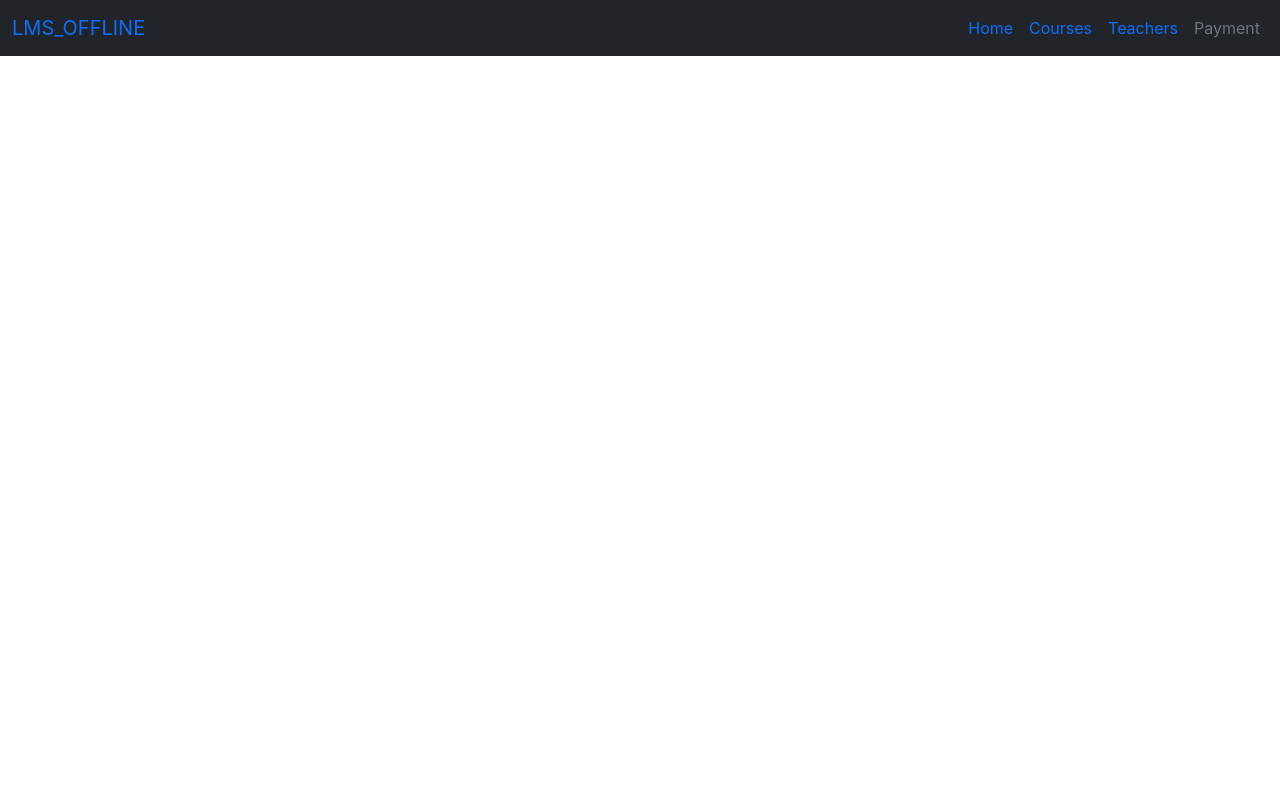
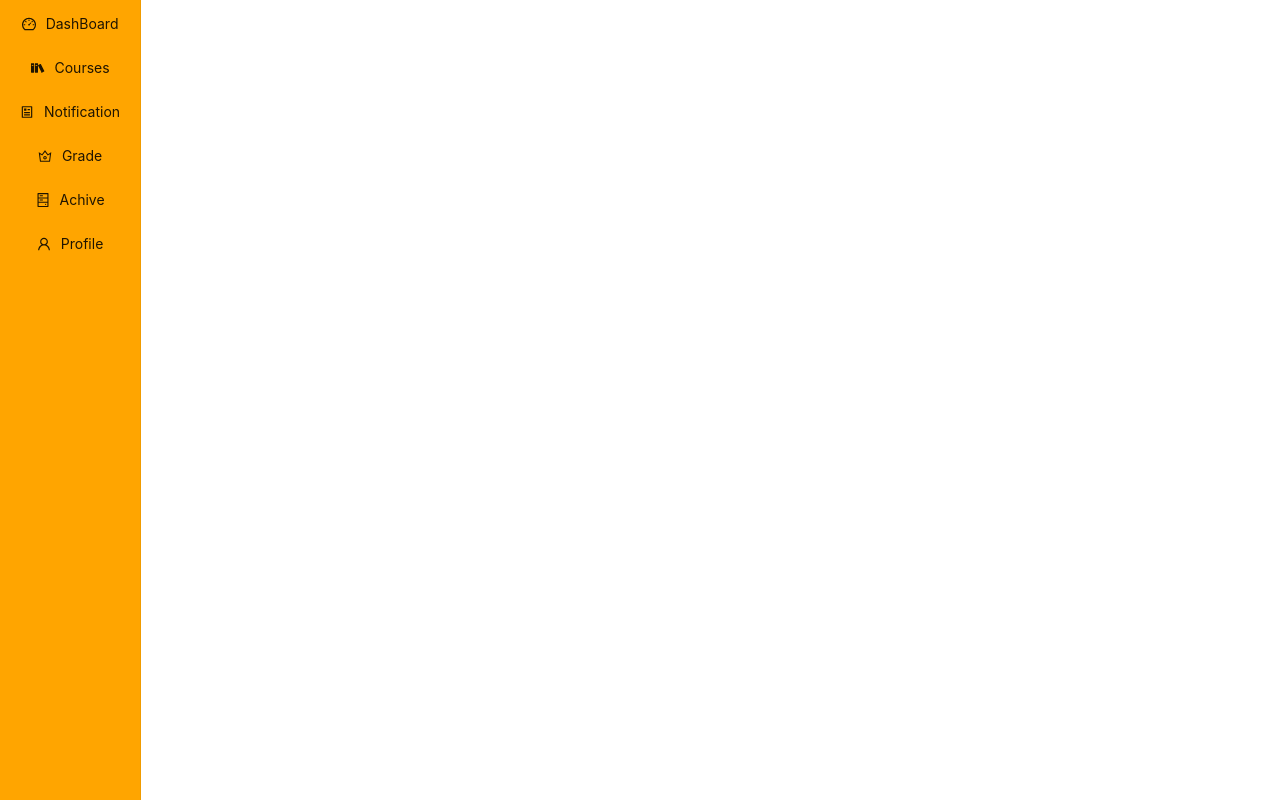
Before and after one commit to donuva/INT3306E_20_TEAM-9, a React (Create React App) app in the folder lms_fe/: page / in a window 1280 px wide. Built offline with nearby package versions, Linux system fonts and the light colour scheme.

Commit message:
create SideNav

```diff
--- a/lms_fe/package.json
+++ b/lms_fe/package.json
@@ -3,11 +3,15 @@
   "version": "0.1.0",
   "private": true,
   "dependencies": {
+    "@ant-design/icons": "^5.2.6",
     "@testing-library/jest-dom": "^5.17.0",
     "@testing-library/react": "^13.4.0",
     "@testing-library/user-event": "^13.5.0",
+    "antd": "^5.9.0",
     "react": "^18.2.0",
     "react-dom": "^18.2.0",
+    "react-icons": "^4.11.0",
+    "react-router-dom": "^6.16.0",
     "react-scripts": "5.0.1",
     "web-vitals": "^2.1.4"
   },
--- a/lms_fe/src/App.js
+++ b/lms_fe/src/App.jsx
@@ -1,10 +1,10 @@
 import logo from './logo.svg';
-import './App.css';
-import Home from './Components/Home';
+import './CSS/App.css';
+import SideNav from './Components/SideNav';
 function App() {
   return (
     <div className="App">
-     <Home/>
+     <SideNav/>
     </div>
   );
 }
--- /dev/null
+++ b/lms_fe/src/CSS/Home.css
@@ -0,0 +1,39 @@
+body {
+    background-color: #fbfbfb;
+  }
+  @media (min-width: 991.98px) {
+    main {
+      padding-left: 240px;
+    }
+  }
+
+  /* Sidebar */
+  .sidebar {
+    position: fixed;
+    top: 0;
+    bottom: 0;
+    left: 0;
+    padding: 58px 0 0; /* Height of navbar */
+    box-shadow: 0 2px 5px 0 rgb(0 0 0 / 5%), 0 2px 10px 0 rgb(0 0 0 / 5%);
+    width: 240px;
+    z-index: 600;
+  }
+
+  @media (max-width: 991.98px) {
+    .sidebar {
+      width: 100%;
+    }
+  }
+  .sidebar .active {
+    border-radius: 5px;
+    box-shadow: 0 2px 5px 0 rgb(0 0 0 / 16%), 0 2px 10px 0 rgb(0 0 0 / 12%);
+  }
+
+  .sidebar-sticky {
+    position: relative;
+    top: 0;
+    height: calc(100vh - 48px);
+    padding-top: 0.5rem;
+    overflow-x: hidden;
+    overflow-y: auto; /* Scrollable contents if viewport is shorter than content. */
+  }
--- a/lms_fe/src/Components/Home.js
+++ /dev/null
@@ -1,31 +0,0 @@
-
-function Home() {
-  return (
-    <nav class="navbar navbar-expand-lg navbar-green bg-dark">
-    <div class="container-fluid">
-      <a class="navbar-brand" href="#">LMS_OFFLINE</a>
-      <button class="navbar-toggler" type="button" data-bs-toggle="collapse" data-bs-target="#navbarNav" aria-controls="navbarNav" aria-expanded="false" aria-label="Toggle navigation">
-        <span class="navbar-toggler-icon"></span>
-      </button>
-      <div class="collapse navbar-collapse" id="navbarNav">
-        <ul class="navbar-nav ms-auto">
-          <li class="nav-item">
-            <a class="nav-link active" aria-current="page" href="#">Home</a>
-          </li>
-          <li class="nav-item">
-            <a class="nav-link" href="#">Courses</a>
-          </li>
-          <li class="nav-item">
-            <a class="nav-link" href="#">Teachers</a>
-          </li>
-          <li class="nav-item">
-            <a class="nav-link disabled">Payment</a>
-          </li>
-        </ul>
-      </div>
-    </div>
-  </nav>
-  );
-}
-
-export default Home;
--- /dev/null
+++ b/lms_fe/src/Components/SideNav.jsx
@@ -0,0 +1,51 @@
+import React from 'react';
+import { Layout,Menu } from 'antd';
+import {
+  UserOutlined,
+  DashboardOutlined,
+  CrownOutlined,
+  HddOutlined
+} from '@ant-design/icons'
+import { RiArticleLine } from 'react-icons/ri'
+import { ImBooks } from 'react-icons/im'
+//import { NavLink, useLocation } from 'react-router-dom'
+//import 'CSS/App.css'; // Cài đặt CSS của bạn tại đây
+//import Sidebar from './Sidebar';
+
+function Home() {
+  return (
+    <Layout>
+    <Menu
+        //mode="inline"
+        style={{
+          overflow: 'auto',
+          height: '200vh',
+          position: 'fixed',
+          left: 0,
+          backgroundColor:'orange',
+        }}
+      >
+        <Menu.Item key="/app/dashboard" icon={<DashboardOutlined />}>
+          DashBoard
+        </Menu.Item>
+        <Menu.Item key="/app/courses" icon={<ImBooks />}>
+          Courses
+        </Menu.Item>
+        <Menu.Item key="/app/articles" icon={<RiArticleLine />}>
+          Notification
+        </Menu.Item>
+        <Menu.Item key="/app/acheivements" icon={<CrownOutlined />}>
+          Grade
+        </Menu.Item>
+        <Menu.Item key="/app/archives" icon={<HddOutlined />}>
+          Achive
+        </Menu.Item>
+        <Menu.Item key="/app/profile" icon={<UserOutlined />}>
+          Profile
+        </Menu.Item>
+      </Menu>
+  </Layout>
+  );
+}
+
+export default Home;
```
Also changed, not shown: lms_fe/src/CSS/App.css (renamed from lms_fe/src/App.css), 1 other file (tests, documents, lock files or other folders).
